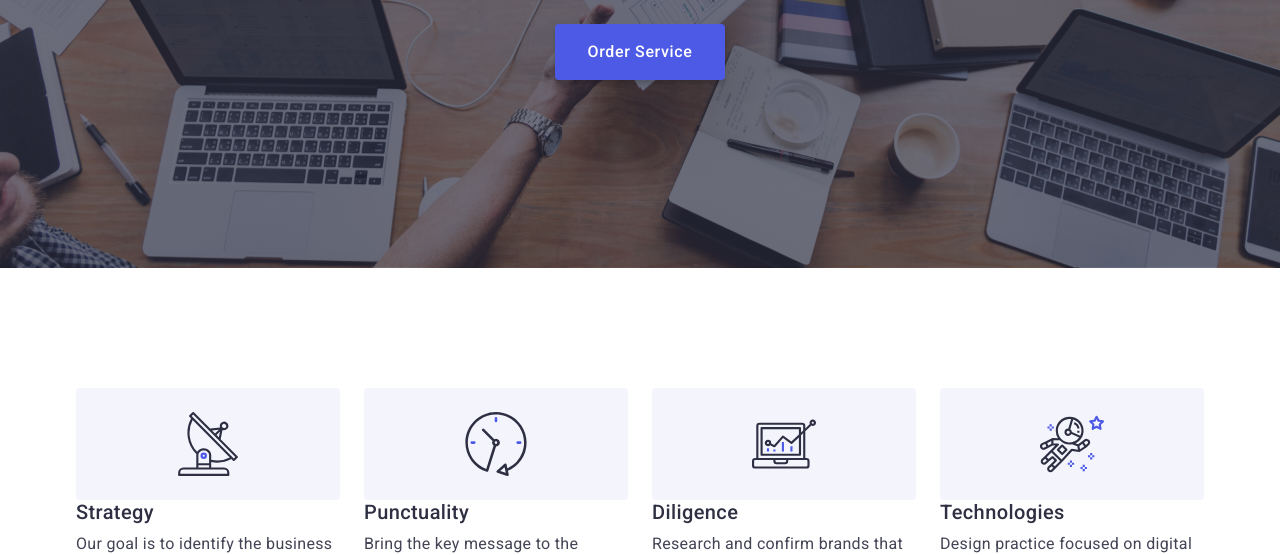
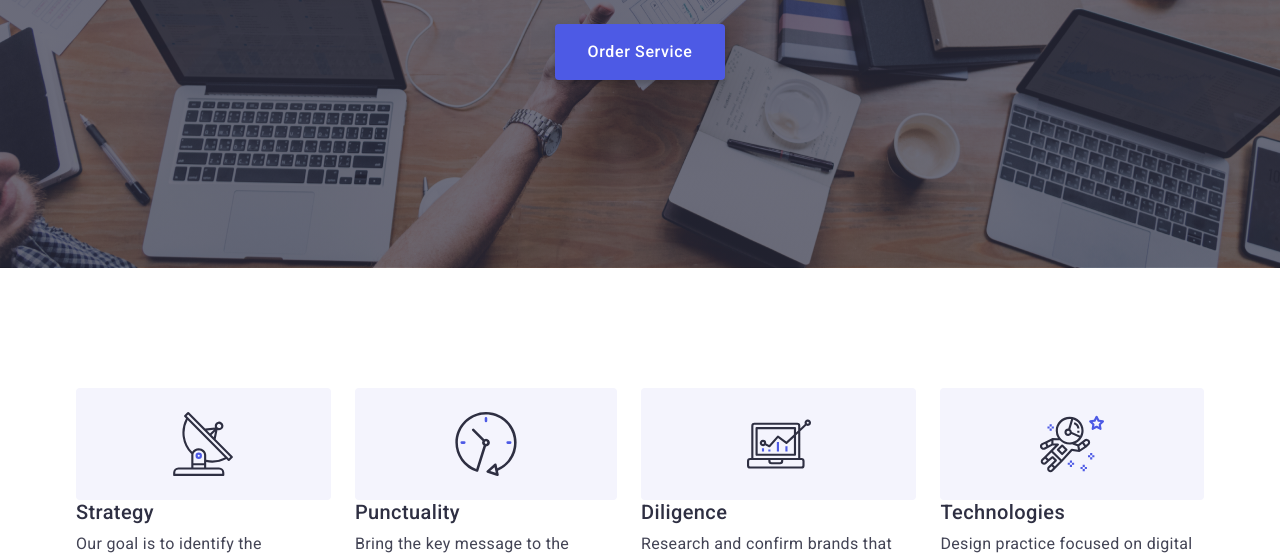
Before and after one commit to heeymariya/goit-markup-hw-04, a plain HTML site: page index.html in a window 1280 px wide. Shown: the part 405-960 px from the top of the page. Drawn offline with nearby package versions, Linux system fonts and the light colour scheme.

Commit message:
finnhw04

```diff
--- a/css/styles.css
+++ b/css/styles.css
@@ -217,8 +217,11 @@ img {
     gap: 24px;
 }
 
-.preferene-link {
-    width: 264px;
+.preference-item {
+    flex-basis: calc((100%-72px) / );
+}
+
+.preferene-icon {
     height: 112px;
     border-radius: 4px;
     background-color: #F4F4FD;;
@@ -341,7 +344,8 @@ img {
 }
 
 .customers {
-    padding: 120px 156px ;
+    padding-top: 120px ;
+    padding-bottom: 120px;
 }
 
 .customers-title {
@@ -518,7 +522,7 @@ img {
     flex-basis: calc((100% - 48px) / 3) ;
 }
 
-.row-item:hover {
+.row-link:hover {
     box-shadow: 0px 1px 6px rgba(46, 47, 66, 0.08), 0px 1px 1px rgba(46, 47, 66, 0.16), 0px 2px 1px rgba(46, 47, 66, 0.08);
 }
 
--- a/index.html
+++ b/index.html
@@ -48,38 +48,38 @@
             <h2 class="preference-title"></h2>
             <ul class="preference-list list">
                 <li class="preference-item">
-                  <a class="preferene-link link" href>
-                    <svg width="64" height="64" class="preference-icon">
+                  <div class="preferene-icon" href>
+                    <svg width="64" height="64" class="preference-svg">
                       <use href="./images/icons.svg#icon-antenna"></use>
                     </svg>
-                  </a>
+                  </div>
                     <h3 class="preference-top-text">Strategy</h3>
                     <p class="preference-bottom-text">Our goal is to identify the business problem to walk away with the perfect and creative solution. </p>
                 </li>
                 <li class="preference-item">
-                  <a class="preferene-link link" href>
-                    <svg width="64" height="64" class="preference-icon">
+                  <div class="preferene-icon" href>
+                    <svg width="64" height="64" class="preference-svg">
                       <use href="./images/icons.svg#icon-clock"></use>
                     </svg>
-                  </a>
+                  </div>
                     <h3 class="preference-top-text">Punctuality</h3>
                     <p class="preference-bottom-text">Bring the key message to the brand's audience for the best price within the shortest possible time.</p>
                 </li>
                 <li class="preference-item">
-                  <a class="preferene-link link" href>
-                    <svg width="64" height="64" class="preference-icon">
+                  <div class="preferene-icon" href>
+                    <svg width="64" height="64" class="preference-svg">
                       <use href="./images/icons.svg#icon-diagram"></use>
                     </svg>
-                  </a>
+                  </div>
                     <h3 class="preference-top-text">Diligence</h3>
                     <p class="preference-bottom-text">Research and confirm brands that present the strongest digital growth opportunities and minimize risk.</p>
                 </li>
                 <li class="preference-item">
-                  <a class="preferene-link link" href>
-                    <svg width="64" height="64" class="preference-icon">
+                  <div class="preferene-icon" href>
+                    <svg width="64" height="64" class="preference-svg">
                       <use href="./images/icons.svg#icon-astronaut"></use>
                     </svg>
-                  </a>
+                  </div>
                     <h3 class="preference-top-text">Technologies</h3>
                     <p class="preference-bottom-text">Design practice focused on digital experiences. We bring forth a deep passion for problem-solving.</p>
                 </li>
@@ -252,6 +252,7 @@
           </div>
         </section>
         <section class="customers">
+          <div class="container customers-container">
           <h2 class="customers-title">Customers</h2>
           <ul class="customers-list list">
             <li class="customers-item">
@@ -297,6 +298,7 @@
               </a>
             </li>
           </ul>
+        </div>
         </section>
     </main>
     <footer class="footer">
```
